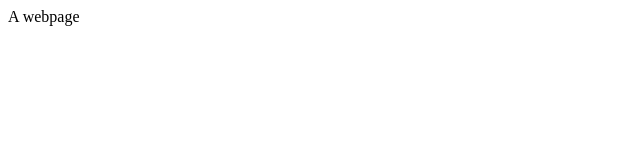
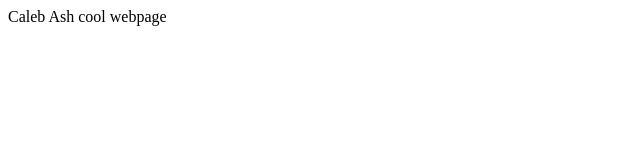
Before and after one commit to calebashw/calebashw.me, a plain HTML site: page index.html in a window 1280 px wide. Shown: the whole page, without its empty margins (0-640 px from the left). Drawn offline with Linux system fonts and the light colour scheme.

Commit message:
Updating webpage

```diff
--- a/index.html
+++ b/index.html
@@ -4,6 +4,6 @@
         <title>cwash.me</title>
     </head>
     <body>
-        A webpage
+        Caleb Ash cool webpage
     </body>
 </html>
```
